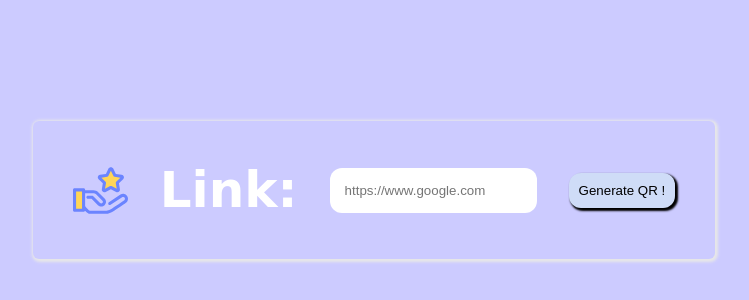
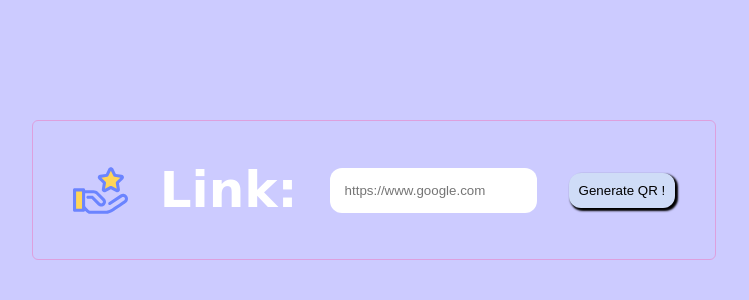
Before and after one commit to sumitdethe27/qr-code-generator, a plain HTML site: page index.html in a window 1280 px wide. Shown: the part 210-510 px from the top of the page, without its empty margins (266-1015 px from the left). Drawn offline with Linux system fonts and the light colour scheme; a web font is replaced by a local one.

Commit message:
modifiedd css

```diff
--- a/style.css
+++ b/style.css
@@ -25,7 +25,7 @@ body {
   justify-content: space-between;
   gap: 2rem;
   padding: 40px;
-  box-shadow: 1px 1px 3px 2px hsl(0, 0%, 91%);
+  border: 1px solid plum;
   border-radius: 6px;
   text-align: center;
 }
```
